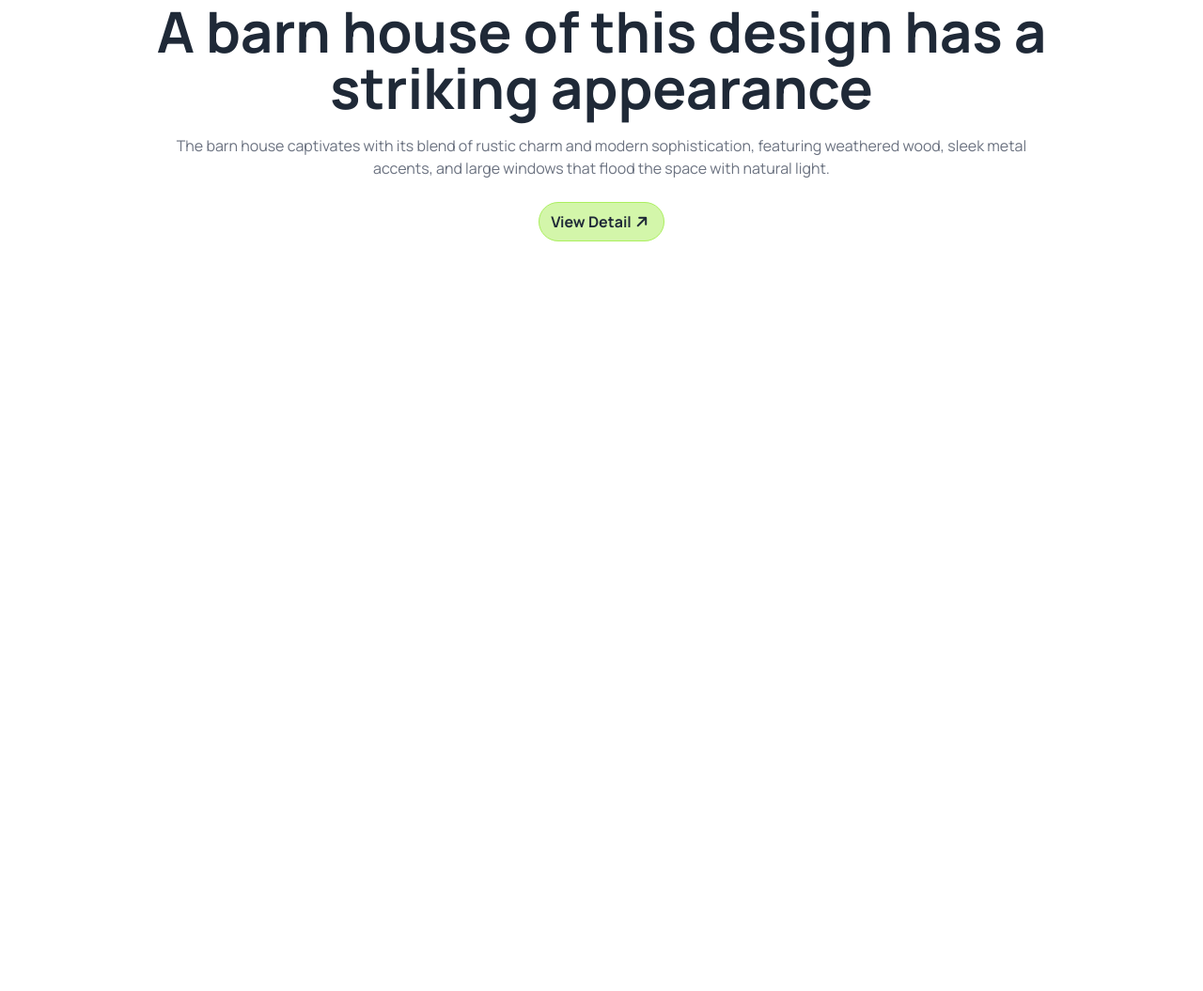
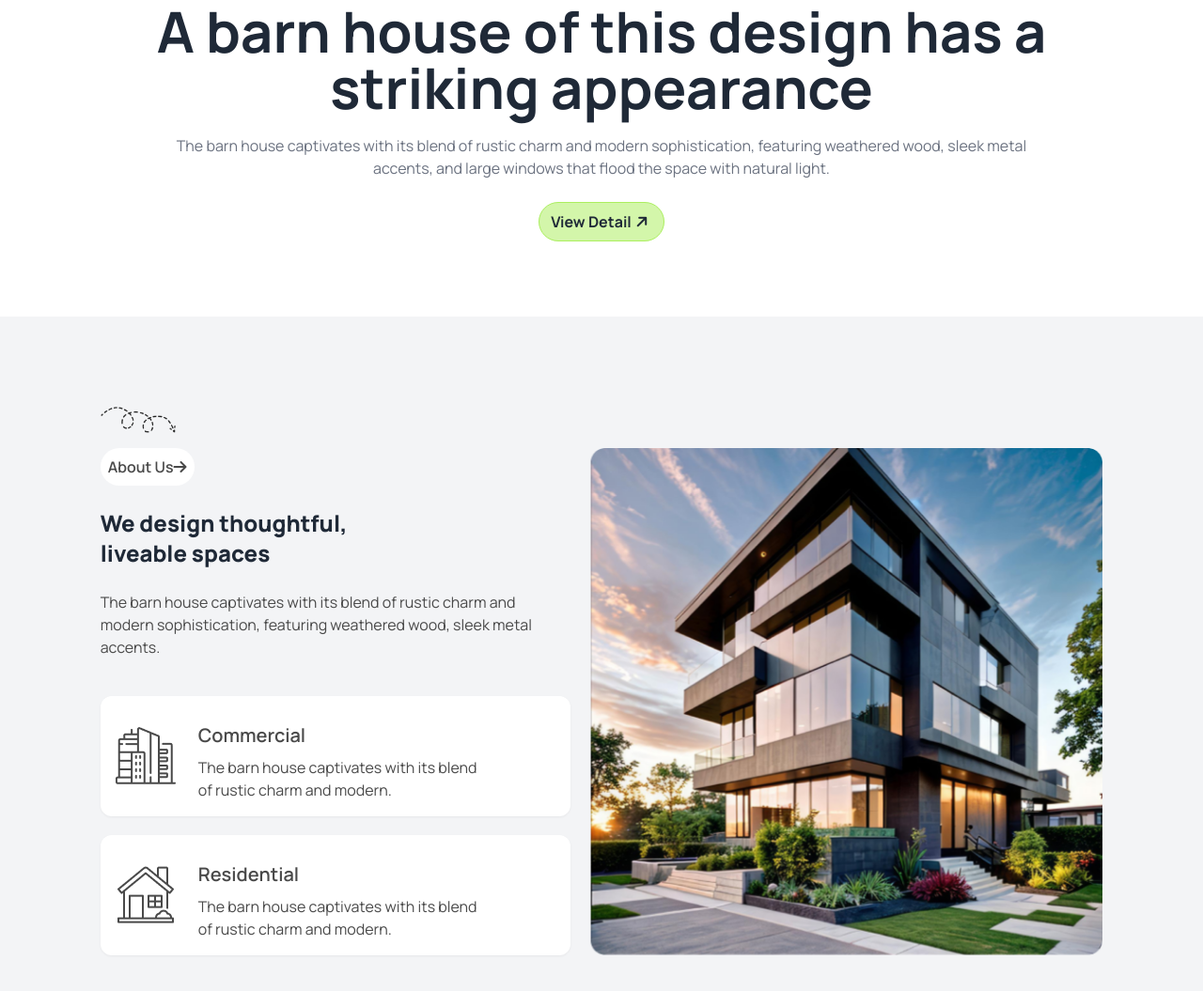
Before and after one commit to Prince-Jaman/B10A3-House-Design, a plain HTML site: page index.html in a window 1280 px wide. Shown: the part 443-1498 px from the top of the page at 94% size. Before the commit the page ends 800 px from the top, so only its background shows below. Drawn offline with nearby package versions, Linux system fonts and the light colour scheme.

Commit message:
about us section done

```diff
--- a/index.html
+++ b/index.html
@@ -101,7 +101,45 @@
     </header>
     <!-- header section end -->
 
-    <main>
+    <!-- About Us section start -->
+
+    <main class="bg-gray-100 mt-20">
+       <section class="w-10/12 md:11/12 mx-auto py-20">
+        <img class="hidden lg:block w-20 py-4" src="assets/Vector.png" alt="">
+
+        <div class="lg:flex gap-5 justify-between">
+            <div class="text-center lg:text-left">
+                <button class="bg-white text-[#494949] rounded-full flex items-center mx-auto lg:mx-0 space-x-2 py-2 px-2 font-semibold">About Us
+                <i class="fa-solid fa-arrow-right"></i></button>
+                <h1 class="text-2xl md:4xl font-extrabold mt-6">We design thoughtful, <br> liveable spaces</h1>
+                <p class="text-[#494949] mt-6">The barn house captivates with its blend of rustic charm and <br>
+                    modern sophistication, featuring weathered wood, sleek metal accents.</p>
+
+                    <!-- Commercial -->
+            <div class="mt-10 space-y-5">
+               <div class="flex items-center bg-white rounded-xl drop-shadow-sm p-4 gap-6">
+                <img src="assets/commercial.png" alt="">
+                <div class="text-left">
+                    <h3 class="text-xl text-[#494949] font-semibold mt-3">Commercial</h3>
+                    <p class="text-[#494949] mt-2">The barn house captivates with its blend <br> of rustic charm and modern.</p>
+                </div>
+               </div>
+               <!-- Residential -->
+               <div class="flex items-center bg-white rounded-xl drop-shadow-sm p-4 gap-6">
+                <img src="assets/residential.png" alt="">
+                <div class="text-left">
+                    <h3 class="text-xl text-[#494949] font-semibold mt-3">Residential</h3>
+                    <p class="text-[#494949] mt-2">The barn house captivates with its blend <br> of rustic charm and modern.</p>
+                </div>
+               </div>
+            </div>
+        </div>
+        <!-- Image -->
+        <div>
+            <img class="w-full h-full pt-8 lg:pt-0" src="assets/Rectangle.png" alt="">
+        </div>
+       </section>
+       <!-- About Us section end -->
 
     </main>
     <footer>
```
